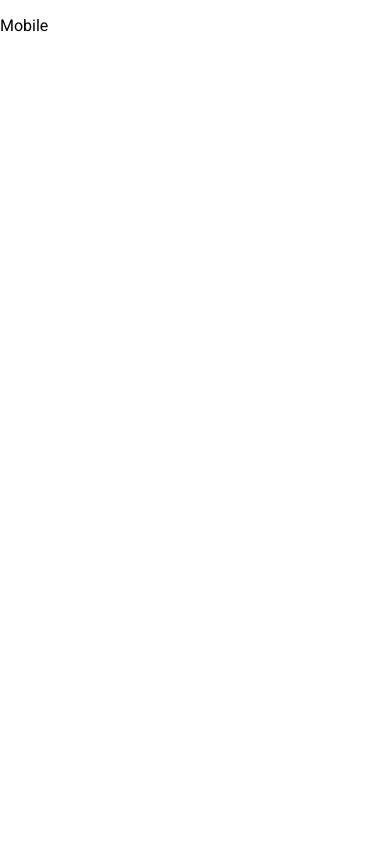
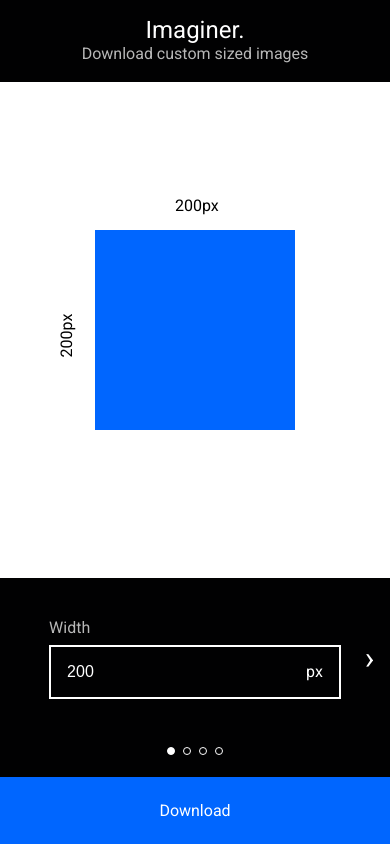
Before and after one commit to abinavseelan/imaginer, a React app: page / in a window 390 px wide. Built offline with nearby package versions, Linux system fonts and the light colour scheme.

Commit message:
Add Mobile UI (#1)

```diff
--- a/src/components/Dropdown/styles.ts
+++ b/src/components/Dropdown/styles.ts
@@ -27,6 +27,7 @@ export const MenuWrapper = Styled.div`
   position: absolute;
   right: 0;
   border: 2px solid ${themeConstants.colors.border.default};
+  background-color: ${themeConstants.colors.background.primary};
   padding: ${themeConstants.spacing.medium};
 
   transition: all 0.15s ease-out;
--- a/src/containers/Mobile/index.tsx
+++ b/src/containers/Mobile/index.tsx
@@ -1,9 +1,251 @@
 import React from 'react';
 
-class Mobile extends React.PureComponent<{}, {}> {
+import { IMobileProps, IMobileState } from './types';
+
+import {
+  ActionControls,
+  ClickableText,
+  ColorSquare,
+  ControlCenter,
+  ControlWrapper,
+  DownloadCTA,
+  DrawArea,
+  Header,
+  Left,
+  LeftInfo,
+  MainContainer,
+  PaginationButton,
+  PaginationIndicators,
+  RightInfo,
+  Top,
+} from './styles';
+
+import { ColorList, themeConstants } from 'Src/shared/styles';
+import downloader from 'Src/shared/utils/downloader';
+import getPreviewStyles from 'Src/shared/utils/getPreviewStyles';
+
+import TextInput from 'Components/TextInput';
+import Dropdown from 'Components/Dropdown';
+
+class Mobile extends React.PureComponent<IMobileProps, IMobileState> {
+  public drawArea: React.RefObject<HTMLDivElement>;
+
+  constructor(props: any) {
+    super(props);
+
+    this.state = {
+      color: themeConstants.colors.buttons.primary,
+      format: '.png',
+      height: '200',
+      pagination: 0,
+      width: '200',
+    };
+
+    this.drawArea = React.createRef();
+  }
+  public getPreviewStyles = () => {
+    const drawArea = this.drawArea && this.drawArea.current || null;
+    const { height, width, color, format } = this.state;
+
+    if (!drawArea) {
+      return {
+        backgroundColor: color,
+        height: `${height}px`,
+        width: `${width}px`,
+      };
+    }
+
+    return getPreviewStyles(drawArea, {
+      color,
+      format,
+      height: Number(height),
+      width: Number(width),
+    });
+  }
+
+  public downloadImage = () => {
+    const { width, height, color, format } = this.state;
+    downloader({
+      color,
+      format,
+      height: Number(height),
+      width: Number(width),
+    });
+  }
+
+  public handleInput = (e: React.SyntheticEvent) => {
+    const { target } = e;
+
+    if (!target) {
+      return;
+    }
+
+    const { name, value } = target as HTMLInputElement;
+
+    const newState: IMobileState = {
+      ...this.state,
+      [name]: value,
+    };
+
+    this.setState(newState);
+  }
+
+  public handleFormatSelection = (option: string) => {
+    if (!option) {
+      return;
+    }
+
+    this.setState({
+      format: option,
+    });
+  }
+
+  public randomizeColor = () => {
+    const length = ColorList.length;
+    const randomValue = Math.floor(Math.random() * length);
+
+    this.setState({
+      color: ColorList[randomValue],
+    });
+  }
+
+  public renderControl = (pagination: number) => {
+    switch (pagination) {
+      case 0: {
+        return (
+          <TextInput
+            type='number'
+            label='Width'
+            name='width'
+            right={<RightInfo>px</RightInfo>}
+            value={this.state.width}
+            onChange={this.handleInput}
+          />
+        );
+      }
+
+      case 1: {
+        return (
+          <TextInput
+            type='number'
+            label='Height'
+            name='height'
+            right={<RightInfo>px</RightInfo>}
+            value={this.state.height}
+            onChange={this.handleInput}
+          />
+        );
+      }
+
+      case 2: {
+        return (
+          <TextInput
+            type='text'
+            label='Color'
+            name='color'
+            left={
+              <LeftInfo>
+                <ColorSquare color={this.state.color} />
+              </LeftInfo>
+            }
+            right={<ClickableText onClick={this.randomizeColor}>Randomize!</ClickableText>}
+            value={this.state.color}
+            onChange={this.handleInput}
+          />
+        );
+      }
+
+      case 3: {
+        return (
+          <Dropdown
+            label='Format'
+            value={this.state.format}
+            values={[
+              { id: 'png', label: '.png' },
+              { id: 'jpg', label: '.jpg' },
+            ]}
+            onChange={this.handleFormatSelection}
+          />
+        );
+      }
+
+      default: {
+        return (
+          <TextInput
+            type='number'
+            label='Width'
+            name='width'
+            right={<RightInfo>px</RightInfo>}
+            value={this.state.width}
+            onChange={this.handleInput}
+          />
+        );
+      }
+    }
+  }
+
+  public paginate = (mode: string) => {
+    if (mode === 'prev') {
+      this.setState((prevState: IMobileState) => ({
+        ...prevState,
+        pagination: prevState.pagination - 1,
+      }));
+    } else if (mode === 'next') {
+      this.setState((prevState: IMobileState) => ({
+        ...prevState,
+        pagination: prevState.pagination + 1,
+      }));
+    }
+  }
   public render() {
     return (
-      <p>Mobile</p>
+      <MainContainer>
+        <Header>
+          <h1>Imaginer.</h1>
+          <h2>Download custom sized images</h2>
+        </Header>
+        <DrawArea ref={this.drawArea}>
+          <div style={this.getPreviewStyles()} className='preview'>
+            <Top>{this.state.width}px</Top>
+            <Left>{this.state.height}px</Left>
+          </div>
+        </DrawArea>
+        <ControlCenter>
+          <ActionControls>
+            {
+              this.state.pagination !== 0
+                ? (
+                  <PaginationButton onClick={() => this.paginate('prev')}>
+                    &lsaquo;
+                  </PaginationButton>
+                )
+                : <PaginationButton />
+            }
+            <ControlWrapper>
+              {this.renderControl(this.state.pagination)}
+            </ControlWrapper>
+            {
+              this.state.pagination !== 3
+                ? (
+                  <PaginationButton onClick={() => this.paginate('next')}>
+                    &rsaquo;
+                  </PaginationButton>
+                )
+                : <PaginationButton />
+            }
+          </ActionControls>
+          <PaginationIndicators>
+            {
+              [1, 2, 3, 4].map((_, index) => (
+                <div key={index} className={index === this.state.pagination ? 'current' : ''} />
+              ))
+            }
+          </PaginationIndicators>
+        </ControlCenter>
+        <DownloadCTA onClick={this.downloadImage}>
+          Download
+        </DownloadCTA>
+      </MainContainer>
     );
   }
 }
--- /dev/null
+++ b/src/containers/Mobile/styles.ts
@@ -0,0 +1,168 @@
+import Styled from 'styled-components';
+
+import { themeConstants } from 'Src/shared/styles';
+
+export const MainContainer = Styled.div`
+  display: flex;
+  flex-direction: column;
+  height: 100vh;
+`;
+
+export const Header = Styled.header`
+  flex: 0.75;
+  display: flex;
+  align-items: center;
+  justify-conten: center;
+
+  flex-direction: column;
+
+  padding: ${themeConstants.spacing.large} 0;
+  background-color: ${themeConstants.colors.background.primary};
+
+  h1, h2 {
+    margin: 0;
+  }
+
+  h1 {
+    color: ${themeConstants.colors.text.primary};
+    font-size: ${themeConstants.fontSize.medium};
+  }
+
+  h2 {
+    color: ${themeConstants.colors.text.secondary};
+    font-size: ${themeConstants.fontSize.default};
+  }
+`;
+
+export const DrawArea = Styled.div`
+  flex: 6;
+
+  margin: ${themeConstants.spacing.xxLarge};
+  background-color: ${themeConstants.colors.background.alternate};
+
+  display: flex;
+  justify-content: center;
+  align-items: center;
+
+  max-width: 100vw;
+
+  .preview {
+    transition: width 0.15s ease-out;
+    transition: height 0.15s ease-out;
+    will-change: height, width;
+
+    position: relative;
+  }
+`;
+
+export const Top = Styled.p`
+  position: absolute;
+  top: -50px;
+  left: 40%;
+`;
+
+export const Left = Styled.p`
+  position: absolute;
+  top: 40%;
+  left: -50px;
+  transform: rotate(-90deg);
+`;
+
+export const ControlCenter = Styled.div`
+  flex: 3;
+  background-color: ${themeConstants.colors.background.primary};
+  color: ${themeConstants.colors.text.primary};
+
+  max-width: 100vw;
+`;
+
+export const PaginationButton = Styled.div`
+  display: flex;
+  align-items: center;
+  justify-content: center;
+
+  color: ${themeConstants.colors.text.primary};
+  font-size: ${themeConstants.fontSize.large};
+`;
+
+export const DownloadCTA = Styled.div`
+  flex: 1;
+  cursor: pointer;
+  transition: all 0.15s ease-out;
+
+  &:hover {
+    background-color: ${themeConstants.colors.buttons.primaryHover};
+  }
+
+  display: flex;
+  justify-content: center;
+  align-items: center;
+
+  color: ${themeConstants.colors.text.primary};
+  background-color: ${themeConstants.colors.buttons.primary};
+  font-size: ${themeConstants.fontSize.default};
+`;
+
+export const RightInfo = Styled.div`
+  padding: 0 ${themeConstants.spacing.large};
+`;
+
+export const LeftInfo = Styled.div`
+  padding-left: ${themeConstants.spacing.large};
+`;
+
+export const ColorSquare = Styled.div`
+  width: 16px;
+  height: 16px;
+  ${(props: { color: string }) => `
+    background-color: ${props.color};
+  `}
+`;
+
+export const ClickableText = Styled.div`
+  cursor: pointer;
+  padding: 0 ${themeConstants.spacing.large};
+
+  position: absolute;
+  right: 70px;
+`;
+
+export const PaginationIndicators = Styled.div`
+  padding: ${themeConstants.spacing.medium};
+  display: flex;
+  justify-content: center;
+  align-items: center;
+
+  div {
+    border-radius: 50%;
+    height: 8px;
+    width: 8px;
+    border: 1px solid ${themeConstants.colors.border.default};
+    background-color: transparent;
+    margin: 0 ${themeConstants.spacing.small};
+
+    transition: all 0.15s ease-out;
+
+    &.current {
+      background-color: ${themeConstants.colors.background.alternate};
+    }
+  }
+`;
+
+export const ControlWrapper = Styled.div`
+  padding: ${themeConstants.spacing.medium};
+`;
+
+export const ActionControls = Styled.div`
+  display: flex;
+  max-width: 100vw;
+
+  ${PaginationButton} {
+    flex: 1;
+    main-width: 30px;
+  }
+
+  ${ControlWrapper} {
+    flex: 4;
+  }
+`;
--- /dev/null
+++ b/src/containers/Mobile/types.ts
@@ -0,0 +1,9 @@
+export interface IMobileProps {}
+
+export interface IMobileState {
+  pagination: number;
+  height: string;
+  width: string;
+  color: string;
+  format: string;
+}
```
